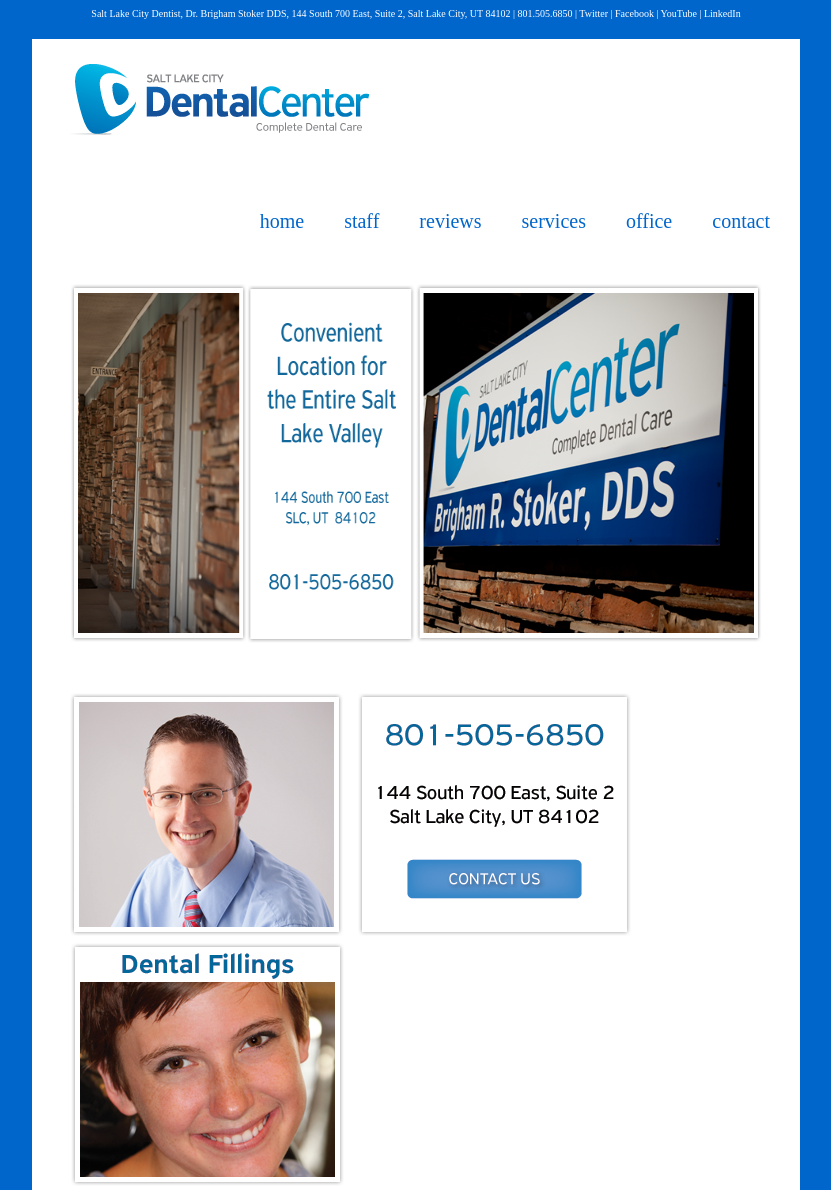
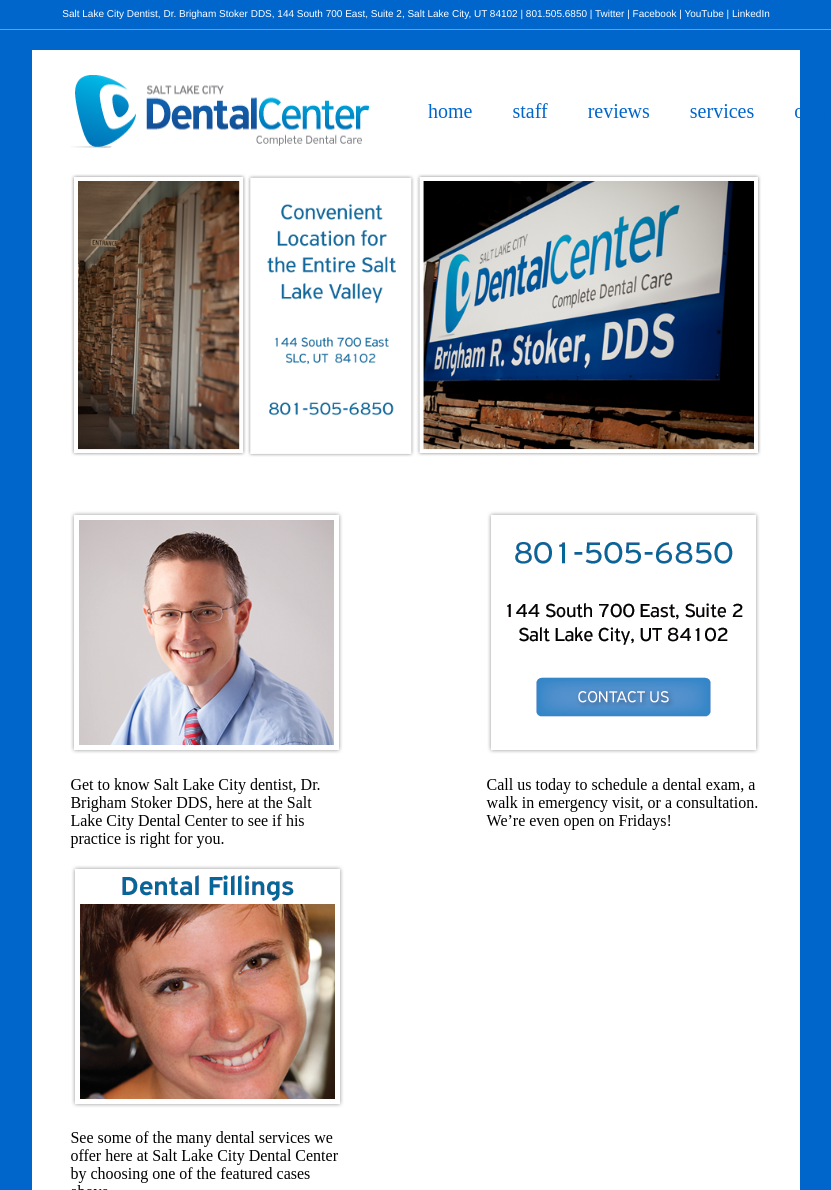
Before and after one commit to rainman001/SLCDentalCenter, a plain HTML site: page index.html in a window 1280 px wide. Shown: the top 1190 px of the page, without its empty margins (232-1063 px from the left). Drawn offline with Linux system fonts and the light colour scheme.

Commit message:
almost done

```diff
--- a/index.html
+++ b/index.html
@@ -6,6 +6,7 @@
 		<title>Salt Lake City Dentist - Dr. Brigham Stoker - Dentistry in Salt Lake - Utah Dentists | Get To Know Our Dental Practice</title>
 
 		<link rel="stylesheet" href="style.css">
+		<link rel="stylesheet" media="(max-width: 61em)" href="smallScreenStyle.css">
 
 		<meta charset="utf-8">
 
@@ -13,11 +14,13 @@
 
 	<body>
 
-		<header>Salt Lake City Dentist, Dr. Brigham Stoker DDS, 144 South 700 East, Suite 2, Salt Lake City, UT 84102 | 801.505.6850 |   Twitter   |   Facebook   |   YouTube   |   LinkedIn</header>
+		<div class="mainHeader">Salt Lake City Dentist, Dr. Brigham Stoker DDS, 144 South 700 East, Suite 2, Salt Lake City, UT 84102 | 801.505.6850 |   Twitter   |   Facebook   |   YouTube   |   LinkedIn</div>
 
 		<div class="container">
 
-			<img src="logo.png" id="logo">
+			<div class="mainMenu">
+
+				<img src="logo.png" class="logo">
 
 				<div class="navMenu">
 					<p>home</p>
@@ -28,21 +31,38 @@
 					<p>contact</p>
 				</div>
 
+			</div>
+
 			<div class="mainSelector">
 				<img src="Dentist-in-Utah.png" id="dentistInUtah">
 			</div>
 
-			<div class="threeImages">
-				<img src="Salt-Lake-City-Dentist-Dr.-Brigham-Stoker.png" id="threePics">
-				<img src="Salt-Lake-Dentist-Contact.png" id="threePics">
-				<img src="Dental-Fillings-Dentist-in-Salt-Lake-City.png">
+			<div class="threeParagraphs">
+				<div class="innerContainer">
+					<img src="Salt-Lake-City-Dentist-Dr.-Brigham-Stoker.png">
+					<p>Get to know Salt Lake City dentist, Dr. Brigham Stoker DDS, here at the Salt Lake City Dental Center to see if his practice is right for you.</p>
 				</div>
 
-			<div class="threeParagraphs">
-				<p>Get to know Salt Lake City dentist, Dr. Brigham Stoker DDS, here at the Salt Lake City Dental Center to see if his practice is right for you.</p>
+				<div class="innerContainer">
+					<img src="Salt-Lake-Dentist-Contact.png">
 					<p>Call us today to schedule a dental exam, a walk in emergency visit, or a consultation. We’re even open on Fridays!</p>
+				</div>
+
+				<div class="innerContainer">
+					<img src="Dental-Fillings-Dentist-in-Salt-Lake-City.png">
 					<p>See some of the many dental services we offer here at Salt Lake City Dental Center by choosing one of the featured cases above.</p>
 				</div>
+			</div>
+
+			<div class="staffInfo">
+				<img src="Salt-Lake-Cosmetic-Dentist-Staff.png" id="staffImage">
+				<p>Welcome to the Salt Lake City Dental Center website, home of your new Salt Lake City Dentist! I hope this site will help you get to know our dental practice a little bit better and be useful in helping you make your choice of dentists in Salt Lake. My goal is to create a site that helps you, as a dental patient, gain a greater understanding of modern family dentistry and the dental services we offer to all patients, with or without dental insurance. As our website grows, I plan to continue adding educational content and stories of real patients receiving the treatments they need in our Salt Lake dental clinic. I want to help you understand concepts like how getting tooth fillings before cavities progress too far can help avoid more costly procedures, how to know when you may need a dental crown, how a root canal isn’t as bad as you think, how mini dental implants can stabilize your existing dentures, and how standard dental implants are changing dentistry. And ultimately, I want to demonstrate that whether you are looking for basic tooth whitening or a full mouth reconstruction, we will do our best to provide the same high quality of service and comfort to every patient. Take a look around our site, and check back for updates soon. Thanks for visiting!</p>
+
+				<p>-Dr. Brigham Stoker, DDS  (and staff!)</p>
+			</div>
+
+			<video src="http://www.youtube.com/watch?v=7FRccHMF32s" class="infoVideo">
+			</video>
 
 		</div>
 
--- a/style.css
+++ b/style.css
@@ -7,33 +7,36 @@ body {
 	background-color: #0066CC;
 }
 
- header, footer {
+.mainHeader {
+	width: 100%;
 	font-size: 10px;
+	font-family: "Helvetica";
 	color: #fff;
 	text-align: center;
 	clear: both;
-	padding-bottom: 20px;
+	padding-bottom: 10px;
+	margin-bottom: 20px;
+	border-bottom: 1px solid #00CCFF;
  }
 
- .container {
+  .container {
 	width: 60%;
 	margin-left: 20%;
-	margin-right: 20%;
 	background-color: white;
  }
 
- #logo {
+ .mainMenu {
+	display: flex;
+ }
+
+ .logo {
 	margin: 25px;
-	display: inline-block;
-	float: left;
  }
 
  .navMenu {
-	float: right;
-	display: inline-flex;
+	display: flex;
 	direction: row;
 	margin: 10px;
-	clear: right;
  }
 
  .navMenu p {
@@ -45,7 +48,6 @@ body {
  .mainSelector {
 	width: 90%;
 	max-width: 875px;
-	height: 360px;
 	margin: 0 auto;
 	clear: both;
 	padding-bottom: 50px;
@@ -56,19 +58,31 @@ body {
 	height: 100%;
  }
 
- /* Change image widths to percentages to make it more scalable */
- .threeImages {
+ .threeParagraphs {
 	width: 90%;
+	display: flex;
+	justify-content: space-between;
+	flex-wrap: wrap;
 	margin-left: 5%;
+	margin-right: 5%;
  }
 
- #threePics {
-	margin-right: 1.25%;
+ .innerContainer {
+	max-width: 275px;
  }
 
- .threeParagraphs p {
-	display: inline-block;
-	width: 275px;
-	margin: 5px;
-	font-size: 14px;
+ .staffInfo {
+	width: 90%;
+	max-width: 875px;
+	margin-left: 5%;
+	margin-right: 5%;
  }
+
+ #staffImage {
+	width: 100%;
+ }
+
+ .infoVideo {
+	width: 90%;
+	margin: 0 5%;
+ }
```
Lines whose indentation alone changed are shown as unchanged.
